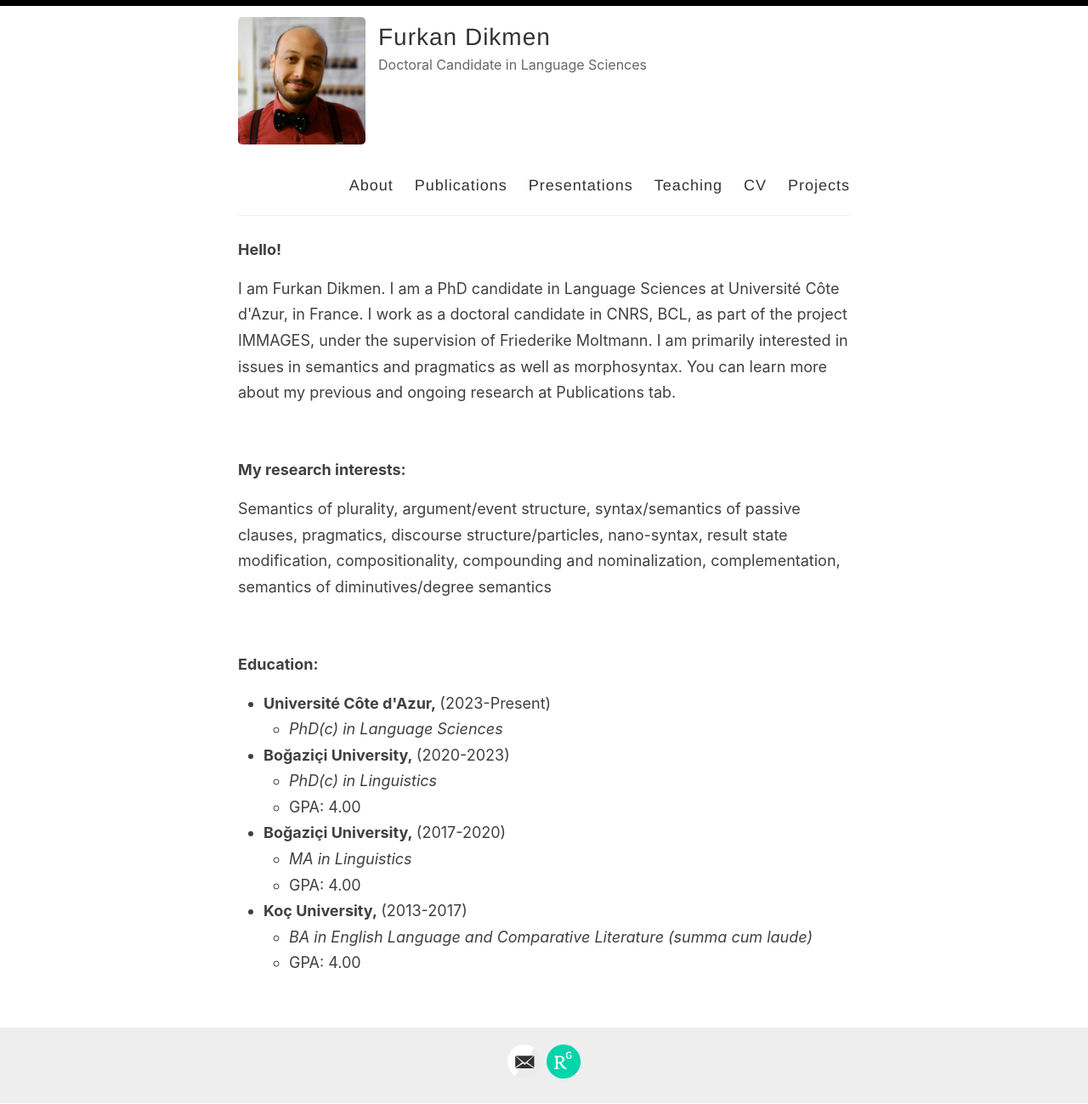
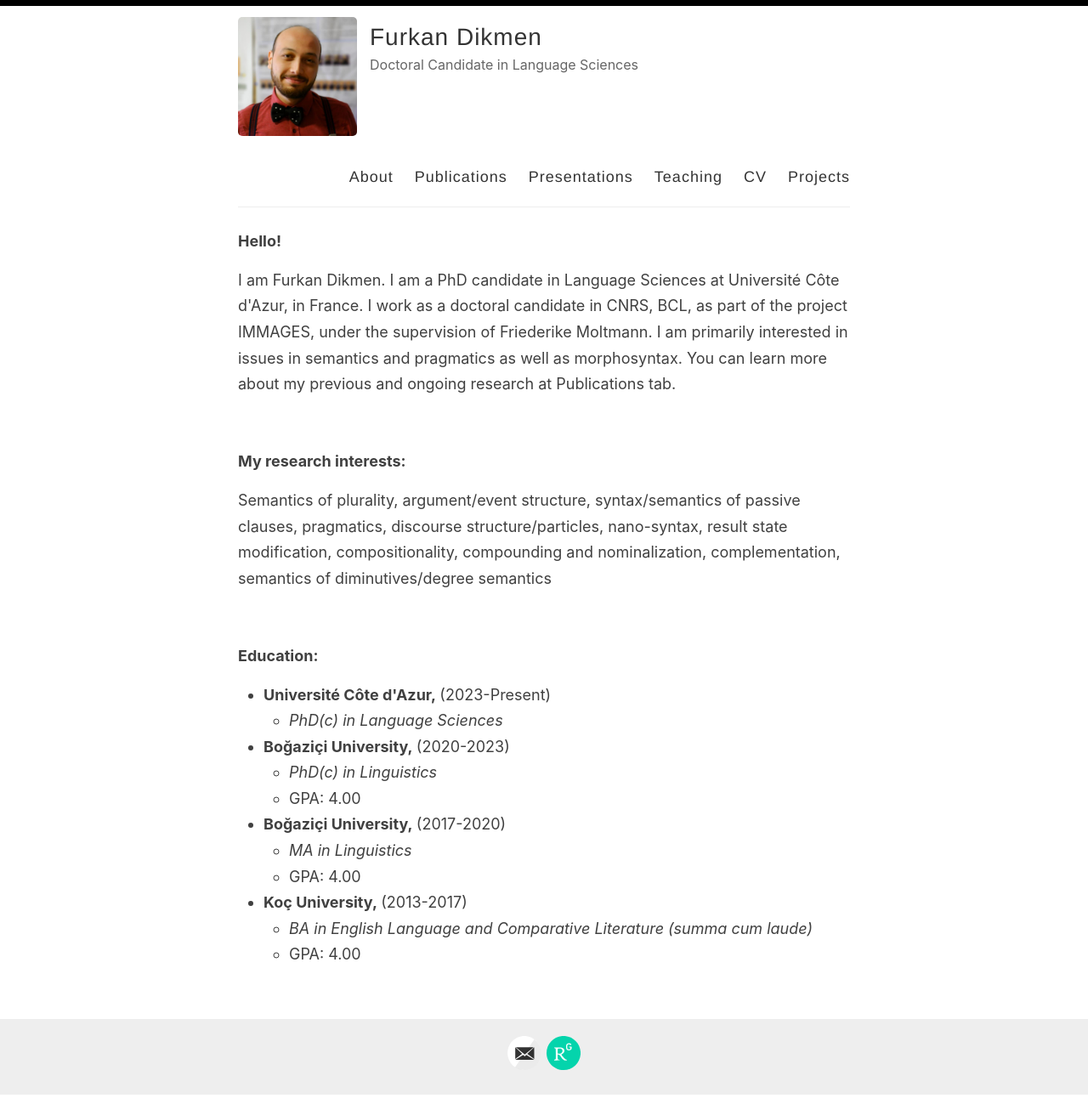
Before and after one commit to furkandikmen/furkandikmen.github.io, a Jekyll site: the page built from index.html, in a window 1280 px wide. Shown: the whole page at 85% size. Built offline with Jekyll 4.4.1, drawn with Linux system fonts in a browser that asks for light colours; the list of posts is cut into pages by our own code.

Commit message:
Update style.scss

```diff
--- a/assets/style.scss
+++ b/assets/style.scss
@@ -279,7 +279,7 @@ p > img {
 
 .site-avatar {
   float: left;
-  width: 150px;
+  width: 140px;
   margin-right: 15px;
 
   @include mobile {
```
